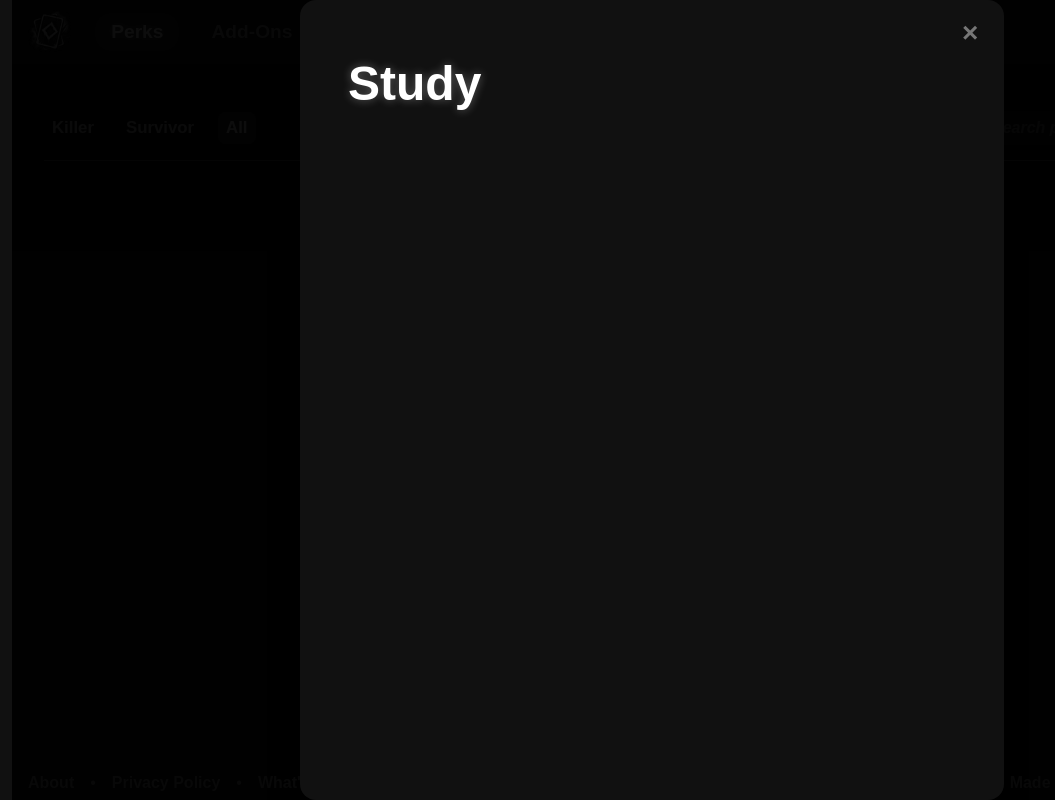
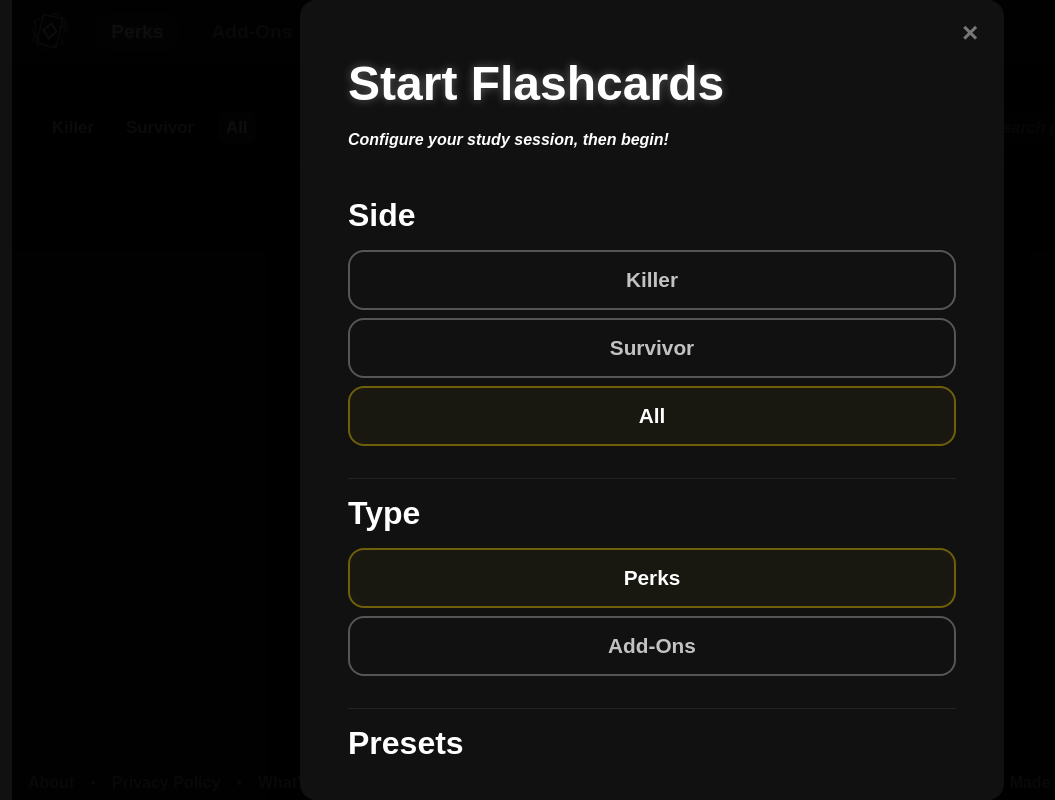
Before and after one commit to JManion32/dbd-flashcards, a Vue app in the folder site/: page /perks in a window 1280 px wide. Both pictures are taken after a click on the button "Study". Shown: the whole page, without its empty margins (0-1055 px from the left). Built offline with nearby package versions, Linux system fonts and the light colour scheme.

Commit message:
Finished start study

```diff
--- a/site/src/components/Header.vue
+++ b/site/src/components/Header.vue
@@ -54,6 +54,7 @@ import StartStudyModal from '@/components/StartStudyModal.vue';
     display: flex;
     flex-direction: row;
     align-items: center;
+    justify-content: space-between;
 }
 .header-home-container {
     display: flex;
--- a/site/src/components/StartStudyModal.vue
+++ b/site/src/components/StartStudyModal.vue
@@ -1,11 +1,34 @@
 <script setup lang="ts">
 import '@/styles/footer.css';
 import '@/styles/modal.css';
+import type { StudyConfig } from '@/types/StudyConfig.ts';
 
 import { ref } from 'vue';
 import Modal from '@/components/Modal.vue';
 
 const visible = ref(false);
+
+function getDefaultStudyConfig(): StudyConfig {
+    return {
+        side: 'All',
+        type: 'Perks',
+        preset: 'name-and-icon',
+        length: 50,
+    };
+}
+
+const config = ref<StudyConfig>(getDefaultStudyConfig());
+
+/* One setter for every group. Keying off StudyConfig means the value passed
+   has to be a legal one for that field, so a typo in the template is a
+   compile error rather than a silently dead button. */
+function setConfig<K extends keyof StudyConfig>(key: K, value: StudyConfig[K]) {
+    config.value[key] = value;
+}
+
+function restoreDefaults() {
+    config.value = getDefaultStudyConfig();
+}
 </script>
 <template>
     <button
@@ -20,7 +43,113 @@ const visible = ref(false);
         @close="visible = false"
     >
         <div class="modal-content">
-            <h2>Study</h2>
+            <h2>Start Flashcards</h2>
+            <p>
+                <i> Configure your study session, then begin! </i>
+            </p>
+            <h3 style="margin-top: 3rem">Side</h3>
+            <div class="selection-container">
+                <button
+                    :class="{ active: config.side === 'Killer' }"
+                    @click="setConfig('side', 'Killer')"
+                >
+                    Killer
+                </button>
+                <button
+                    :class="{ active: config.side === 'Survivor' }"
+                    @click="setConfig('side', 'Survivor')"
+                >
+                    Survivor
+                </button>
+                <button
+                    :class="{ active: config.side === 'All' }"
+                    @click="setConfig('side', 'All')"
+                >
+                    All
+                </button>
+            </div>
+            <hr />
+            <h3>Type</h3>
+            <div class="selection-container">
+                <button
+                    :class="{ active: config.type === 'Perks' }"
+                    @click="setConfig('type', 'Perks')"
+                >
+                    Perks
+                </button>
+                <button
+                    :class="{ active: config.type === 'Add-Ons' }"
+                    @click="setConfig('type', 'Add-Ons')"
+                >
+                    Add-Ons
+                </button>
+            </div>
+            <hr />
+            <h3>Presets</h3>
+            <div class="selection-container">
+                <button
+                    :class="{ active: config.preset === 'name-and-icon' }"
+                    @click="setConfig('preset', 'name-and-icon')"
+                >
+                    Icons and Names
+                </button>
+                <button
+                    :class="{ active: config.preset === 'icon-only' }"
+                    @click="setConfig('preset', 'icon-only')"
+                >
+                    Icons Only
+                </button>
+                <button
+                    :class="{ active: config.preset === 'desc-only' }"
+                    @click="setConfig('preset', 'desc-only')"
+                >
+                    Description Only
+                </button>
+            </div>
+            <hr />
+            <h3>Length</h3>
+            <div class="selection-container">
+                <button
+                    :class="{ active: config.length === 10 }"
+                    @click="setConfig('length', 10)"
+                >
+                    10
+                </button>
+                <button
+                    :class="{ active: config.length === 25 }"
+                    @click="setConfig('length', 25)"
+                >
+                    25
+                </button>
+                <button
+                    :class="{ active: config.length === 50 }"
+                    @click="setConfig('length', 50)"
+                >
+                    50
+                </button>
+                <button
+                    :class="{ active: config.length === 100 }"
+                    @click="setConfig('length', 100)"
+                >
+                    100
+                </button>
+                <button
+                    :class="{ active: config.length === 'All' }"
+                    @click="setConfig('length', 'All')"
+                >
+                    All
+                </button>
+            </div>
+            <hr />
+            <div class="study-actions-container">
+                <button
+                    class="clear-selection-btn"
+                    @click="restoreDefaults()"
+                >
+                    Restore Defaults
+                </button>
+                <button class="study-btn">Start!</button>
+            </div>
         </div>
     </Modal>
 </template>
@@ -35,7 +164,6 @@ const visible = ref(false);
     box-shadow: 1px 1px 10px #ffd70070;
 
     border-radius: 0.5rem;
-    margin-left: auto;
     font-size: 1.25rem;
     font-weight: 900;
     padding: 0.5rem 1.5rem;
@@ -46,8 +174,59 @@ const visible = ref(false);
     background: #ffd700;
     color: var(--standard-black);
     box-shadow: 0 0 20px #ffd700;
-
     cursor: pointer;
     scale: 1.08;
 }
+.study-actions-container {
+    display: flex;
+    flex-direction: row;
+    gap: 2rem;
+    width: 100%;
+    justify-content: right;
+    margin-top: 1.5rem;
+    padding-bottom: 1rem;
+}
+.selection-container {
+    display: flex;
+    flex-direction: column;
+    gap: 0.5rem;
+    margin-top: 1rem;
+}
+.selection-container button {
+    border-radius: 1rem;
+    border: none;
+    font-size: 1.3rem;
+    font-weight: 900;
+    padding: 1rem;
+    background: none;
+    border: 2px solid var(--standard-gray);
+    color: var(--standard-dim);
+    transition: var(--site-transition);
+}
+.selection-container button:hover {
+    cursor: pointer;
+    color: var(--standard-white);
+    background: #191919;
+}
+.selection-container button.active {
+    color: var(--standard-white);
+    background: #ffd70008;
+    border-color: #ffd70060;
+    box-shadow:
+        inset 0 0 1.5rem #ffd70006,
+        0 0 0.75rem #ffd70005;
+}
+.clear-selection-btn {
+    background: none;
+    color: var(--standard-white);
+    border: none;
+    font-size: 1rem;
+    font-weight: 700;
+    transition: var(--site-transition);
+}
+.clear-selection-btn:hover {
+    scale: 1.05;
+    cursor: pointer;
+    text-shadow: var(--small-text-glow);
+}
 </style>
--- a/site/src/components/gameitem/GameItemFilter.vue
+++ b/site/src/components/gameitem/GameItemFilter.vue
@@ -124,7 +124,7 @@ const emit = defineEmits<{
     width: 100%;
     border: none;
     margin-top: 1rem;
-    border-bottom: solid 1px var(--standard-gray);
+    border-bottom: solid 1px var(--dark-333);
 }
 .filter-container {
     display: flex;
--- a/site/src/components/home/TestKnowledge.vue
+++ b/site/src/components/home/TestKnowledge.vue
@@ -18,11 +18,11 @@ import StartStudyModal from '@/components/StartStudyModal.vue';
     display: flex;
     flex-direction: row;
     align-items: center;
+    justify-content: space-between;
     padding: 1rem 2rem;
+
     background: radial-gradient(circle at 100% 50%, #ffd70018 0%, transparent 60%), #ffd70007;
-
     border: 1px solid #ffd70012;
-
     box-shadow:
         inset 0 1px 0 #ffffff08,
         0 0 2rem #ffd70005;
--- a/site/src/styles/modal.css
+++ b/site/src/styles/modal.css
@@ -20,7 +20,7 @@
 .modal-content h3 {
     color: var(--standard-white);
     font-weight: 900;
-    font-size: 1.5rem;
+    font-size: 2rem;
     margin: 0;
 }
 
@@ -33,7 +33,7 @@
 
 .modal-content hr {
     border: 0;
-    border-top: solid 1px var(--secondary-bg);
+    border-top: solid 1px var(--dark-222);
     margin: 2rem 0 1rem;
 }
 
--- /dev/null
+++ b/site/src/types/StudyConfig.ts
@@ -0,0 +1,6 @@
+export interface StudyConfig {
+    side: 'Killer' | 'Survivor' | 'All';
+    type: 'Perks' | 'Add-Ons';
+    preset: 'name-and-icon' | 'icon-only' | 'desc-only';
+    length: number | 'All';
+}
```
